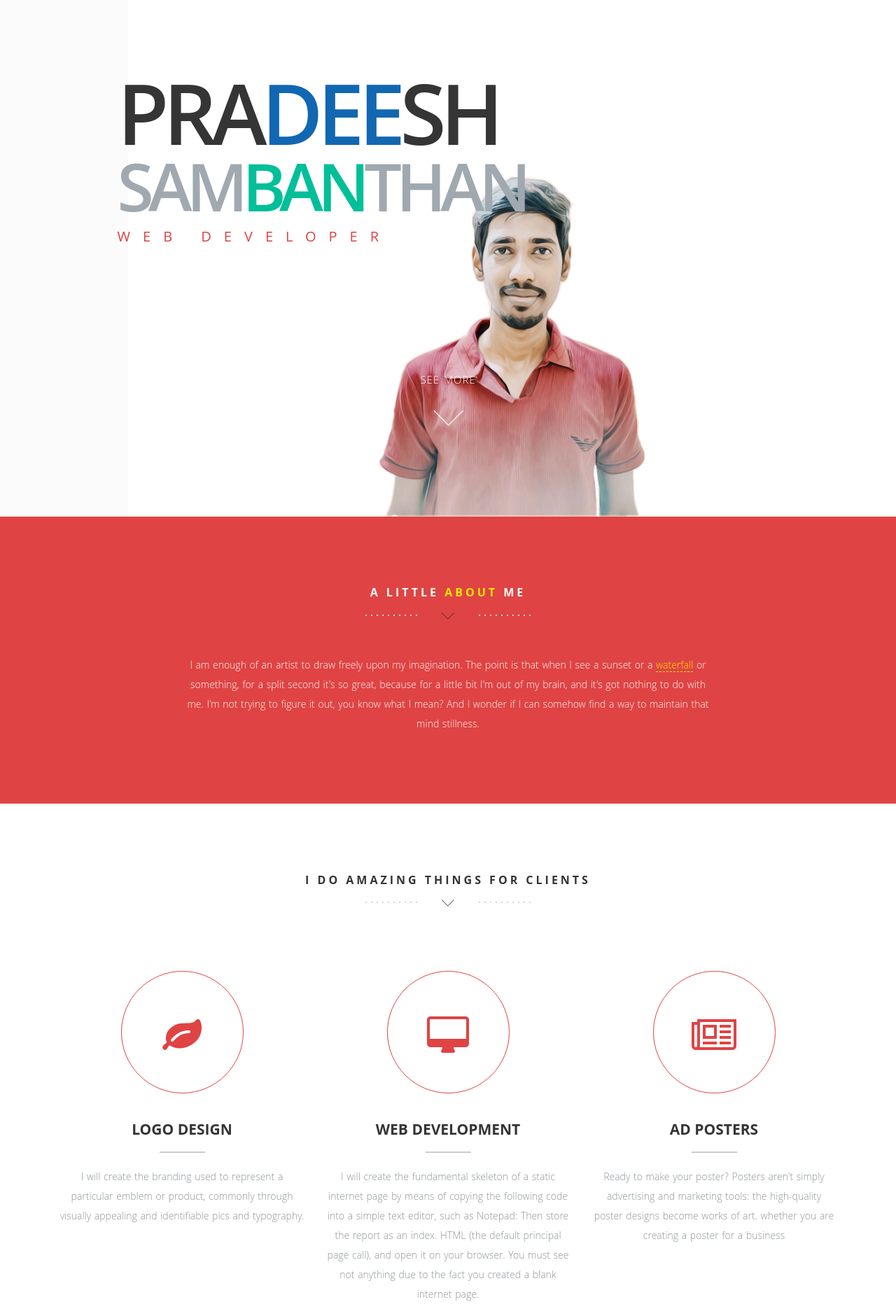
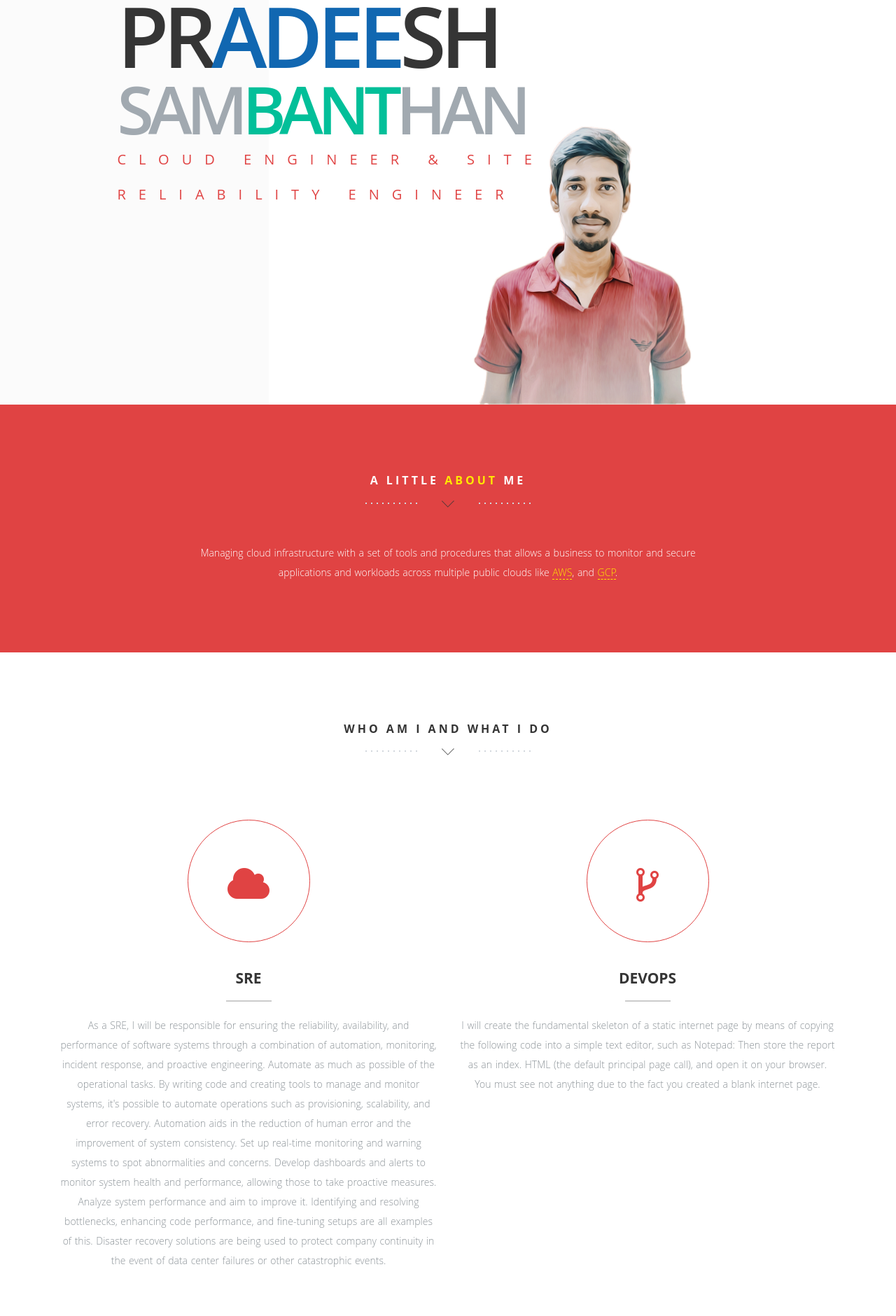
Before and after one commit to Pradeesh28/MyProfile, a plain HTML site: page index.html in a window 1280 px wide. Shown: the part 136-2016 px from the top of the page at 70% size. Drawn offline with nearby package versions, Linux system fonts and the light colour scheme; some packages are replaced by stand-ins of ours.

Commit message:
Portfolio

```diff
--- a/css/style.css
+++ b/css/style.css
@@ -79,7 +79,6 @@ audio,canvas,video {
 	*display:inline;
 	*zoom: 1;
 }
-* Remove excess height in iOS 5 devices. */
 audio:not([controls]) {
 	display:none;
 	height:0;
@@ -238,7 +237,7 @@ legend {
 }
 button,input,select,textarea {
 	font-size:100%;
-	/margin:0;
+	margin:0;
 	vertical-align:baseline;
 	*vertical-align:middle;
 }
@@ -455,7 +454,7 @@ table {
 .hero {
 	background: url('../img/header-hero.jpg') right bottom no-repeat;
 	background-size: contain;
-	padding:110px 0 100px 0;
+	padding:110px 0 100px 10;
 	height:auto;
 	background-color: #FBFBFB;
 }
--- a/index.html
+++ b/index.html
@@ -5,7 +5,7 @@
     <meta http-equiv="X-UA-Compatible" content="IE=edge">
     <meta name="viewport" content="width=device-width, initial-scale=1">
 	<!-- Website Title -->
-    <title>Pradeesh - Professional web developer </title>
+    <title>Pradeesh - cloud enthusiast </title>
     <!-- Bootstrap -->
     <link href="assets/bootstrap/css/bootstrap.min.css" rel="stylesheet">
 	<!-- Font-Awesome -->
@@ -48,7 +48,7 @@
 					<div class="icon-list">
 						<a href="index.html#home"><i class="fa fa-fw fa-home"></i><span>Home</span></a>
 						<a href="index.html#about"><i class="fa fa-fw fa-quote-left"></i><span>About</span></a>
-						<a href="index.html#service"><i class="fa fa-fw fa-globe"></i><span>Service</span></a>
+						<a href="index.html#service"><i class="fa fa-fw fa-globe"></i><span>What I do</span></a>
 						<!-- <a href="index.html#portfolio"><i class="fa fa-fw fa-picture-o"></i><span>Portfolio</span></a>
 						<a href="index.html#blog"><i class="fa fa-fw fa-rss"></i><span>Blog</span></a> -->
 						<a href="index.html#contact"><i class="fa fa-fw fa-envelope-o"></i><span>Contact</span></a>
@@ -71,10 +71,11 @@
               <div class="row">
                 <div class="col-md-8 col-md-offset-1 inner">
                   <h1 class="animated fadeInDown">
-                    Pra<span style="color:#1167b1;">dee</span>sh<br/>
-                    <span style="font-size: 95px;">Sam<span style="color:#02BF99;font-size: 95px;">ban</span>than</span>
+                    Pr<span style="color:#1167b1;">adee</span>sh<br/>
+                    <span style="font-size: 95px;">Sam<span style="color:#02BF99;font-size: 95px;">bant</span>han</span>
                   </h1><!-- Title -->
-                  <h3 class="animated fadeInUp delay-05s"><span class="rotate">Web Developer,Logo designer</span></h3><!-- Text Rotator -->
+                  <h3 class="animated fadeInUp delay-05s"><span class="rotate">Cloud Engineer & Site Reliability Engineer</span></h3>
+                  <!-- <h3 class="animated fadeInDown delay-05s"><span class="rotate">Site Reliability Engineer</span></h3>Text Rotator -->
                 </div>
               </div>
 			  <!-- Learn More Button -->
@@ -107,7 +108,7 @@
               <div class="col-md-8 col-md-offset-2 wp1">
                 <h1 class="arrow">A little <span>about</span> me</h1><!-- Headline -->
 				<!-- about / welcome text -->
-                <p>I am enough of an artist to draw freely upon my imagination. The point is that when I see a sunset or a <a href="#">waterfall</a> or something, for a split second it's so great, because for a little bit I'm out of my brain, and it's got nothing to do with me. I'm not trying to figure it out, you know what I mean? And I wonder if I can somehow find a way to maintain that mind stillness.</p>
+                <p>Managing cloud infrastructure with a set of tools and procedures that allows a business to monitor and secure applications and workloads across multiple public clouds like <a href="https://aws.amazon.com/">AWS</a>, and <a href="https://cloud.google.com/">GCP</a>.</p>
               </div>
             </div>
           </div>
@@ -117,43 +118,43 @@
 
 
 <!-- ==========================
-        SERVICE SECTION
+        Project SECTION
         =========================== -->
         <section class="features text-center section-padding" id="service">
           <div class="container">
         <!-- Headline -->
             <div class="row">
               <div class="col-md-12">
-                <h1 class="arrow">I do amazing things for clients</h1>
+                <h1 class="arrow">Who am I and What I do</h1>
               </div>
             </div>
             <div class="row">
               <div class="col-md-12">
           <div class="services">
           <!-- Service Box 1 -->
-                  <div class="col-md-4 wp2 item">
+                  <div class="col-md-6 wp2 item">
                     <div class="icon">
-                      <i class="fa fa-leaf"></i><!-- Icon -->
+                      <i class="fa fa-cloud"></i><!-- Icon -->
                     </div>
-                    <h2>Logo Design</h2><!-- Title -->
-                    <p>I will create the branding used to represent a particular emblem or product, commonly through visually appealing and identifiable pics and typography.</p><!-- Description -->
+                    <h2>SRE</h2><!-- Title -->
+                    <p>As a SRE, I will be responsible for ensuring the reliability, availability, and performance of software systems through a combination of automation, monitoring, incident response, and proactive engineering. Automate as much as possible of the operational tasks. By writing code and creating tools to manage and monitor systems, it's possible to automate operations such as provisioning, scalability, and error recovery. Automation aids in the reduction of human error and the improvement of system consistency. Set up real-time monitoring and warning systems to spot abnormalities and concerns. Develop dashboards and alerts to monitor system health and performance, allowing those to take proactive measures. Analyze system performance and aim to improve it. Identifying and resolving bottlenecks, enhancing code performance, and fine-tuning setups are all examples of this. Disaster recovery solutions are being used to protect company continuity in the event of data center failures or other catastrophic events.</p><!-- Description -->
                   </div>
           <!-- Service Box 2 -->
-                  <div class="col-md-4 wp2 item delay-05s">
+                  <div class="col-md-6 wp2 item delay-05s">
                     <div class="icon">
-                      <i class="fa fa-desktop"></i><!-- Icon -->
+                      <i class="fa fa-code-fork"></i><!-- Icon -->
                     </div>
-                    <h2>Web Development</h2><!-- Title -->
+                    <h2>DevOps</h2><!-- Title -->
                     <p>I will create the fundamental skeleton of a static internet page by means of copying the following code into a simple text editor, such as Notepad: Then store the report as an index. HTML (the default principal page call), and open it on your browser. You must see not anything due to the fact you created a blank internet page.</p><!-- Description -->
                   </div>
           <!-- Service Box 3 -->
-                  <div class="col-md-4 wp2 item delay-1s">
+                  <!-- <div class="col-md-4 wp2 item delay-1s">
                     <div class="icon">
-                      <i class="fa fa-newspaper-o"></i><!-- Icon -->
-                    </div>
-                    <h2>Ad Posters</h2><!-- Title -->
+                      <i class="fa fa-road"></i> Icon -->
+                    <!-- </div>
+                    <h2>Ad Posters</h2>
                     <p>Ready to make your poster? Posters aren't simply advertising and marketing tools: the high-quality poster designs become works of art. whether you are creating a poster for a business</p><!-- Description -->
-                  </div>
+                  <!-- </div>   -->
           </div>
                   <div class="clearfix"></div>
               </div>
@@ -247,7 +248,7 @@
           <div class="container">
             <div class="row">
               <div class="col-md-12 text-center">
-                <p>All Rights Reserved. &copy; 2021 pradeeshrdf8@gmail.com
+                <p>Contact Me pradeesh.sambanthan@gmail.com
               </div>
             </div>
           </div>
```
